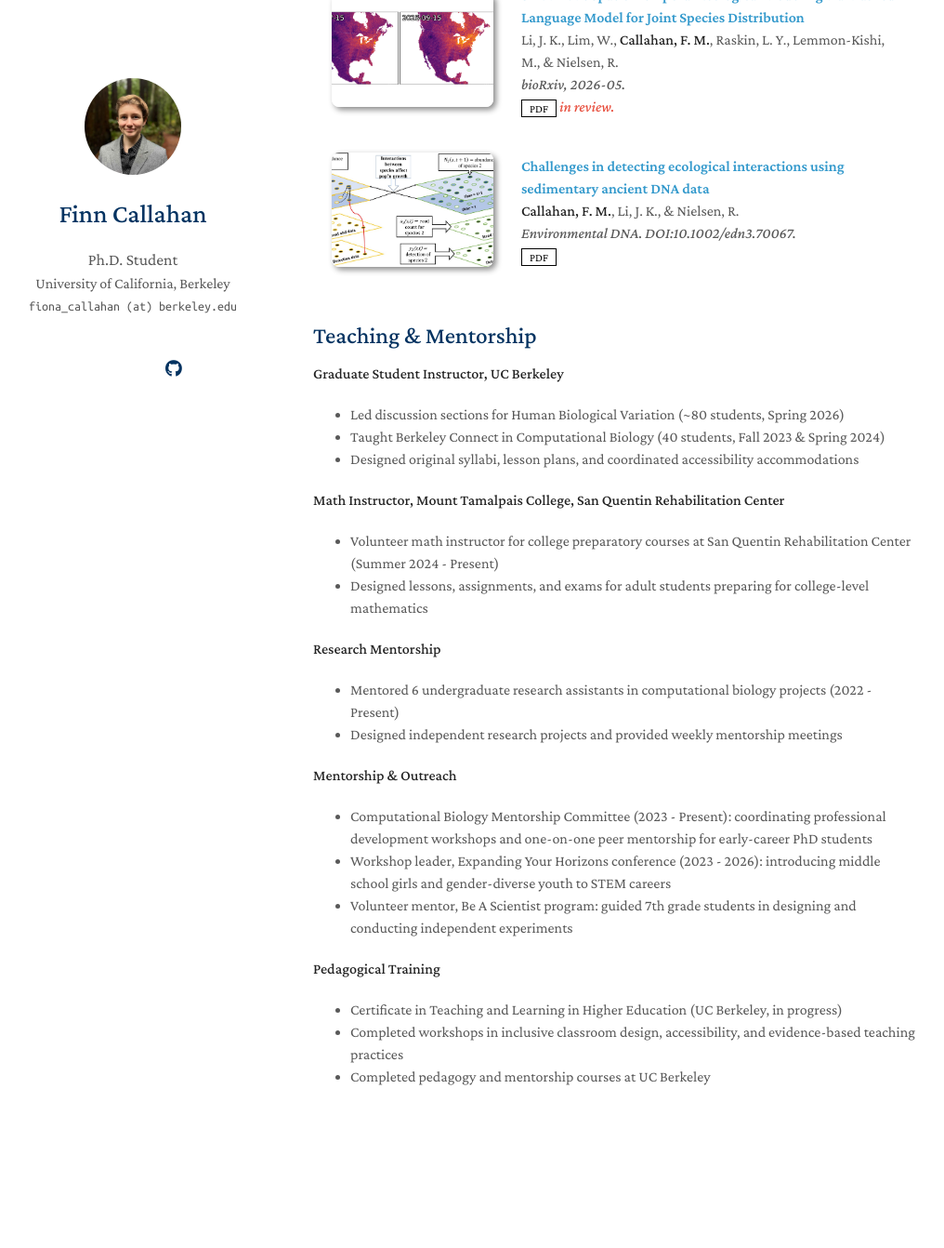
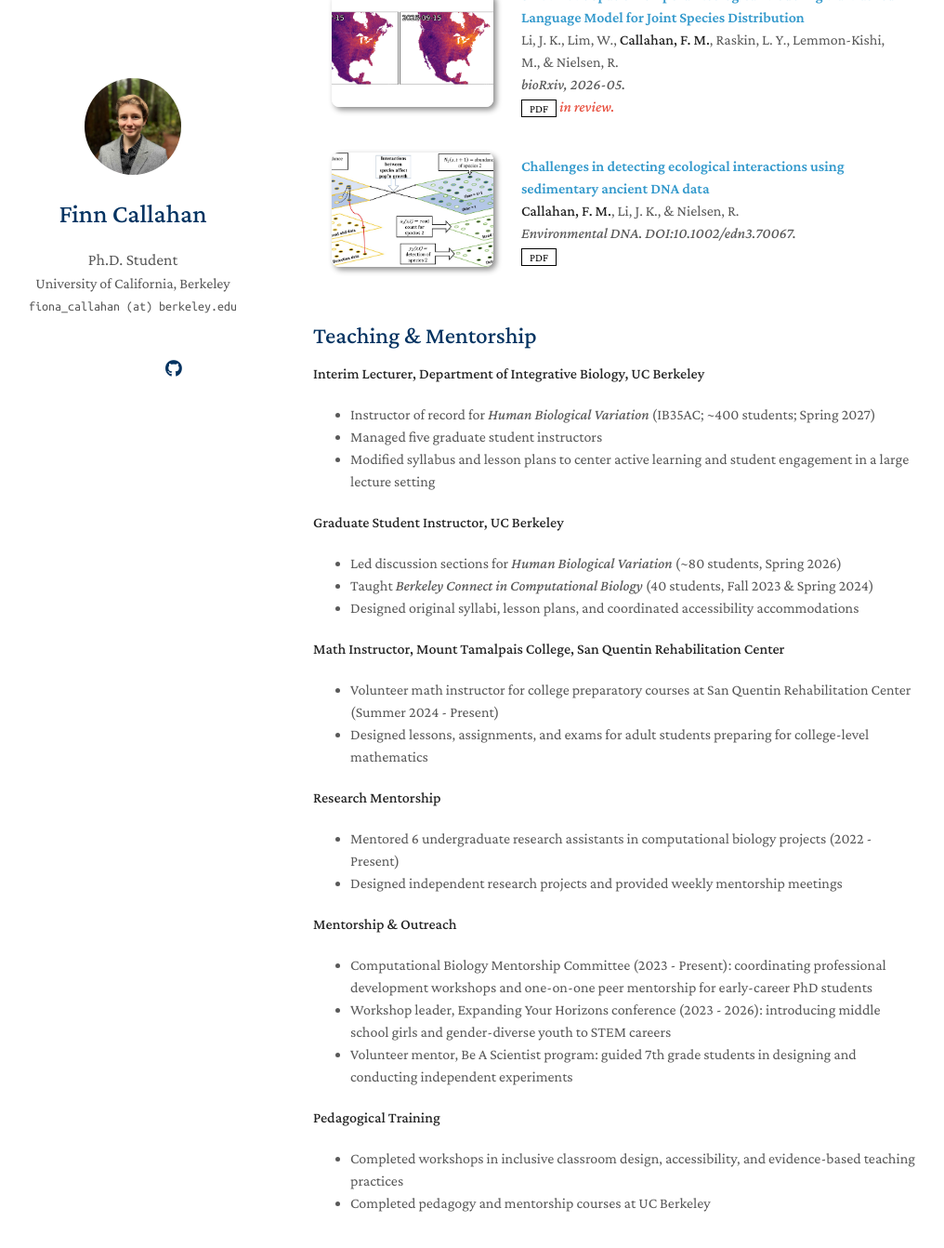
Before and after one commit to Fiona-MC/fmcallahan, a Jekyll site: the page built from index.md, in a window 1280 px wide and 1400 px high, scrolled down 1105 px. Shown: the top 1342 px of the window at 93% size, without its empty margins (133-1149 px from the left). Built offline with Jekyll 4.4.1, drawn with Linux system fonts in a browser that asks for light colours; a style sheet for code colours, icons or effects is not loaded; before the commit the page ends 2369 px from its top, so only the background shows below that.

Commit message:
Update teaching experience in teaching.md
Added interim lecturer position and updated teaching roles.

```diff
--- a/_includes/teaching.md
+++ b/_includes/teaching.md
@@ -1,8 +1,12 @@
 ## Teaching & Mentorship
+**Interim Lecturer, Department of Integrative Biology, UC Berkeley**
+- Instructor of record for *Human Biological Variation* (IB35AC; ~400 students; Spring 2027)
+- Managed five graduate student instructors
+- Modified syllabus and lesson plans to center active learning and student engagement in a large lecture setting
 
 **Graduate Student Instructor, UC Berkeley**
-- Led discussion sections for Human Biological Variation (~80 students, Spring 2026)
-- Taught Berkeley Connect in Computational Biology (40 students, Fall 2023 & Spring 2024)
+- Led discussion sections for *Human Biological Variation* (~80 students, Spring 2026)
+- Taught *Berkeley Connect in Computational Biology* (40 students, Fall 2023 & Spring 2024)
 - Designed original syllabi, lesson plans, and coordinated accessibility accommodations
 
 **Math Instructor, Mount Tamalpais College, San Quentin Rehabilitation Center**
@@ -19,6 +23,5 @@
 - Volunteer mentor, Be A Scientist program: guided 7th grade students in designing and conducting independent experiments
 
 **Pedagogical Training**
-- Certificate in Teaching and Learning in Higher Education (UC Berkeley, in progress)
 - Completed workshops in inclusive classroom design, accessibility, and evidence-based teaching practices
 - Completed pedagogy and mentorship courses at UC Berkeley
```
